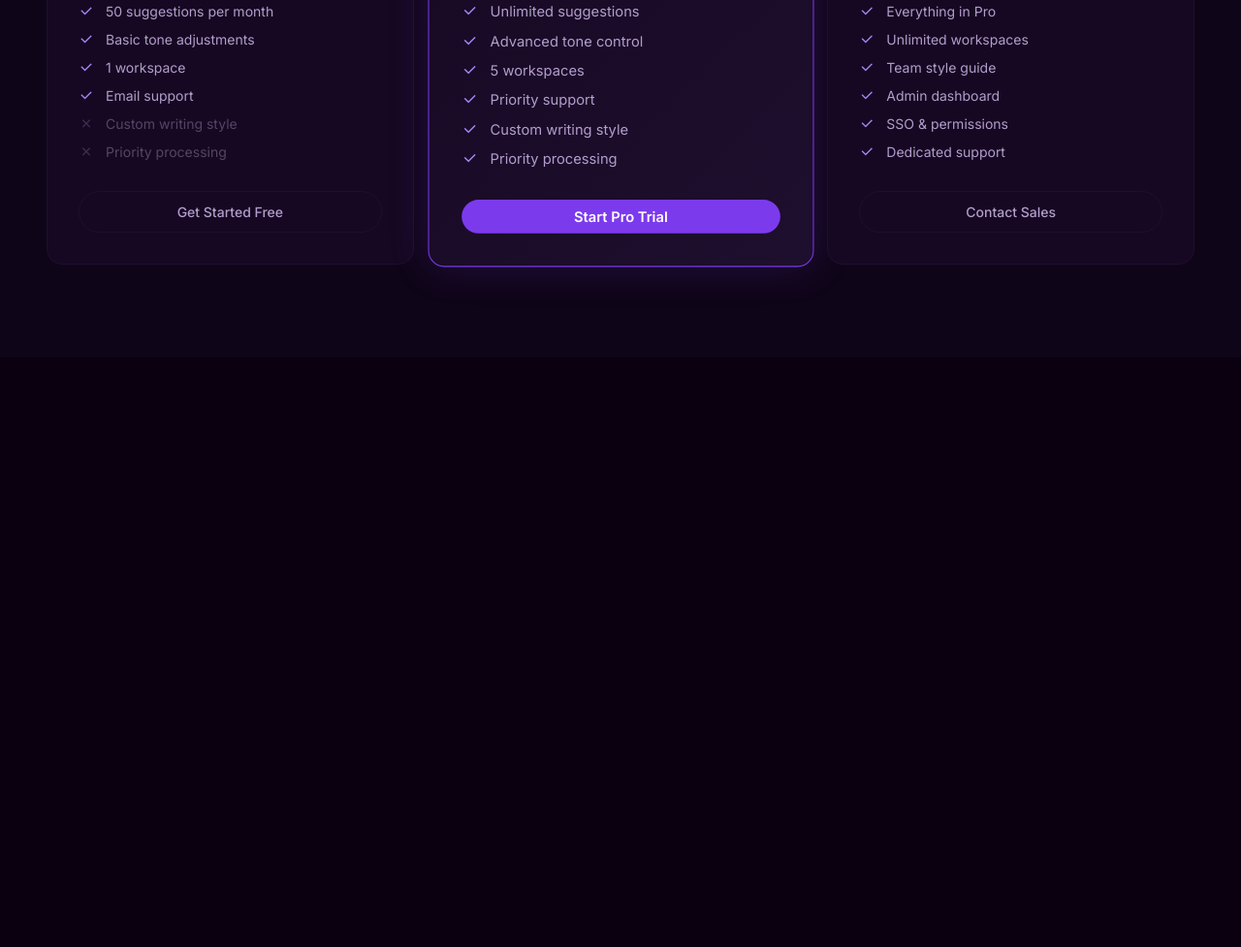
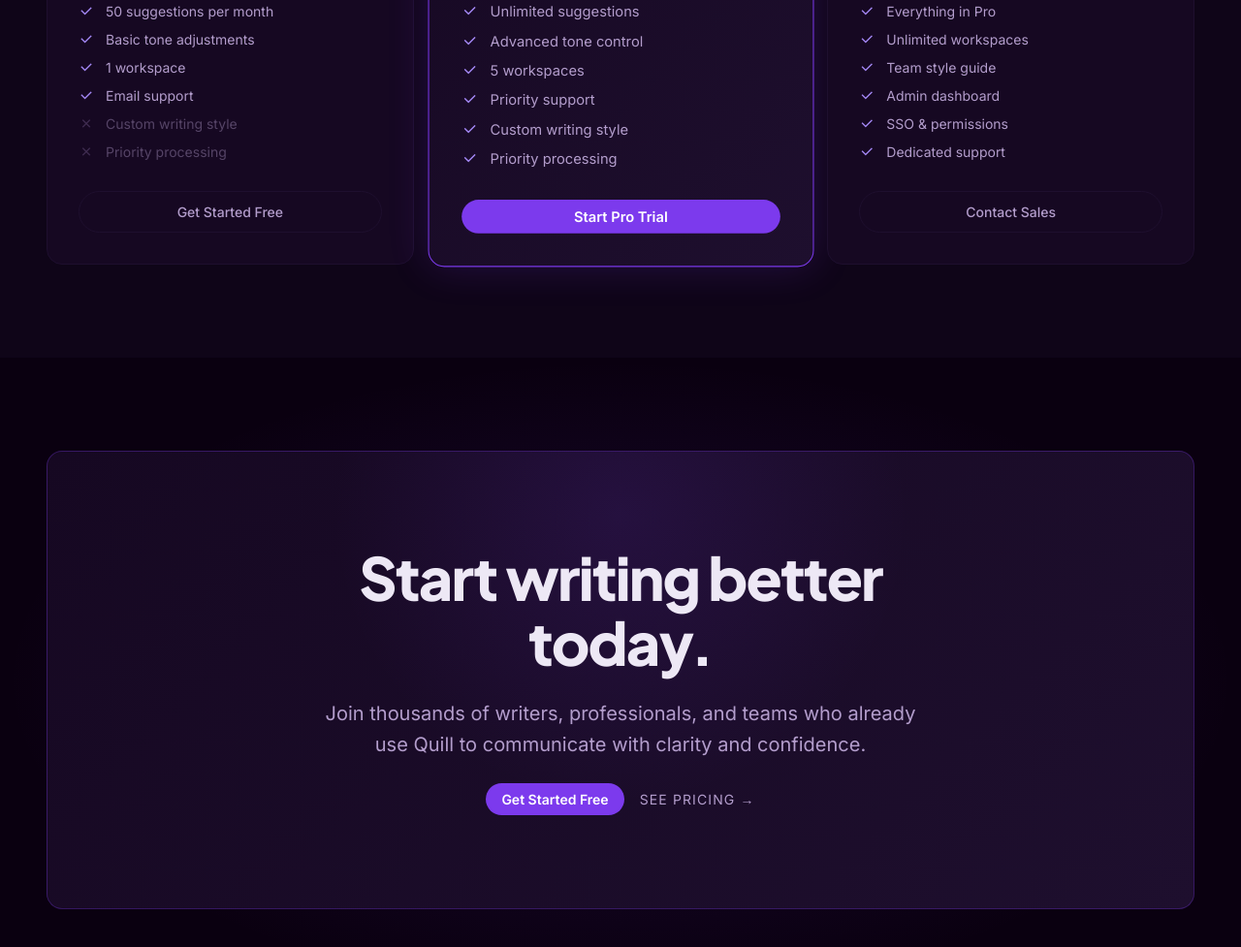
Before and after one commit to azamdev105/quill-landing, a plain HTML site: page index.html in a window 1280 px wide. Shown: the part 4155-5132 px from the top of the page at 97% size. Before the commit the page ends 4524 px from the top, so only its background shows below. Drawn offline with nearby package versions, Linux system fonts and the light colour scheme.

Commit message:
Structure and style cta section

```diff
--- a/index.html
+++ b/index.html
@@ -287,7 +287,21 @@
                 </div>
             </div>
         </section>
-        <section class="cta-section"></section>
+        <section class="cta-section">
+            <div class="container">
+                <div class="cta">
+                    <div class="cta__content">
+                        <h2 class="cta__title">Start writing better today.</h2>
+                        <p class="cta__subtitle">Join thousands of writers, professionals, and teams who already use
+                            Quill to communicate with clarity and confidence.</p>
+                        <div class="cta__buttons">
+                            <a href="#" class="btn btn--primary">Get Started Free</a>
+                            <a href="#" class="btn btn--ghost">See Pricing →</a>
+                        </div>
+                    </div>
+                </div>
+            </div>
+        </section>
     </main>
     <footer class="footer"></footer>
 </body>
--- a/style.css
+++ b/style.css
@@ -903,8 +903,78 @@
     color: var(--brand-light);
 }
 
-/*  */
+/* CTA Section */
+.cta-section {
+    padding-block: var(--space-24);
+    position: relative;
+    overflow: hidden;
+}
 
+.cta-section::before {
+    content: '';
+    position: absolute;
+    inset: 0;
+    background: radial-gradient(ellipse at center, rgba(124, 58, 237, 0.15) 0%, transparent 70%);
+    pointer-events: none;
+}
+
+.cta {
+    position: relative;
+    z-index: 1;
+    background: linear-gradient(135deg, #160822, #1e0f2e);
+    border: 1px solid rgba(124, 58, 237, 0.3);
+    border-radius: var(--radius-lg);
+    padding: var(--space-24) var(--space-16);
+    display: flex;
+    justify-content: center;
+    align-items: center;
+    text-align: center;
+    overflow: hidden;
+}
+
+.cta::before {
+    content: '';
+    position: absolute;
+    top: -50%;
+    left: 50%;
+    transform: translateX(-50%);
+    width: 600px;
+    height: 600px;
+    background: radial-gradient(circle, rgba(124, 58, 237, 0.12) 0%, transparent 70%);
+    pointer-events: none;
+}
+
+.cta__content {
+    position: relative;
+    z-index: 1;
+    display: flex;
+    flex-direction: column;
+    align-items: center;
+    gap: var(--space-6);
+    max-width: 640px;
+}
+
+.cta__title {
+    font-family: var(--font-display);
+    font-size: var(--text-5xl);
+    font-weight: var(--weight-black);
+    color: var(--text-primary);
+    line-height: var(--leading-tight);
+    letter-spacing: var(--letter-tight);
+}
+
+.cta__subtitle {
+    font-family: var(--font-body);
+    font-size: var(--text-lg);
+    color: var(--text-secondary);
+    line-height: var(--leading-relaxed);
+}
+
+.cta__buttons {
+    display: flex;
+    align-items: center;
+    gap: var(--space-4);
+}
 
 
 
```
